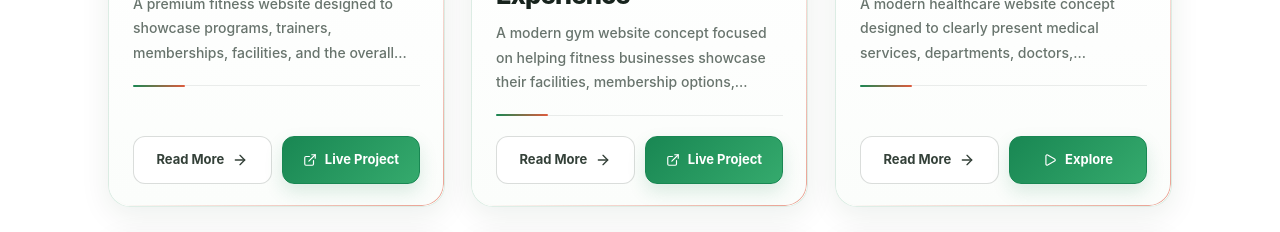
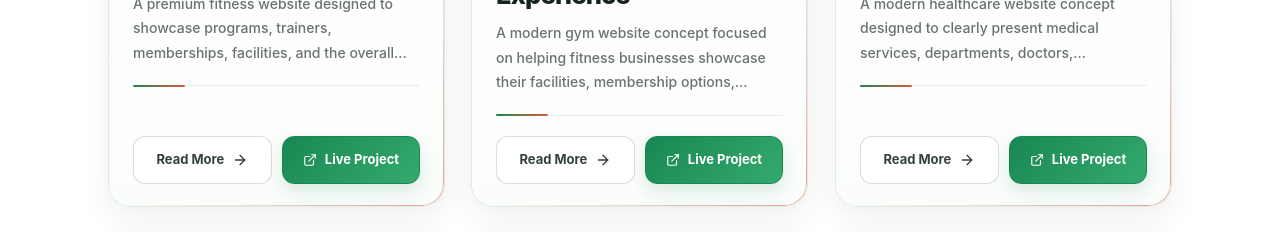
Before and after one commit to pravin1605/Evergrow-Technology, a React (Vite) app: page /work in a window 1280 px wide. Shown: the part 1440-1672 px from the top of the page. Built offline with nearby package versions, Linux system fonts and the light colour scheme; grey boxes are pictures that could not be loaded.

Commit message:
hospital link added

```diff
--- a/src/data/projects/hospitalDemo.js
+++ b/src/data/projects/hospitalDemo.js
@@ -21,7 +21,7 @@ const hospitalDemo = {
     "/images/projects/hospital-demo/hospital-demo.jpg",
 
   liveUrl:
-    "#",
+    "https://hosppital-websitenew.vercel.app/",
 
   documentation:
     "/documents/documentation/hospital-demo.pdf",
```
